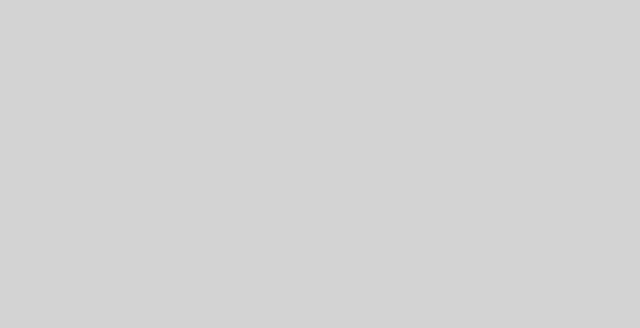
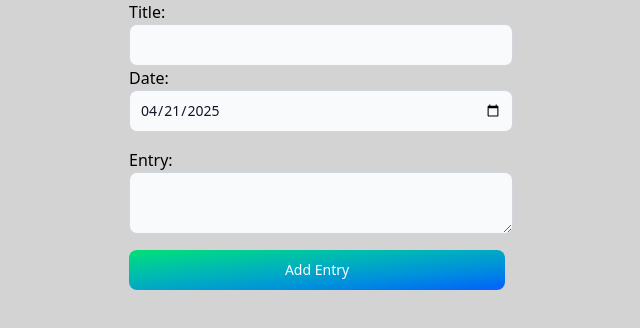
Before and after one commit to JSmith-042/bridge-diary, a React (Vite) app in the folder frontend/: page / in a window 1280 px wide. Shown: the top 328 px of the page, without its empty margins (319-959 px from the left). Built offline with nearby package versions, Linux system fonts and the light colour scheme.

Commit message:
build out diary entry input form

```diff
--- a/frontend/src/components/DiaryInputForm.tsx
+++ b/frontend/src/components/DiaryInputForm.tsx
@@ -1,8 +1,34 @@
 const DiaryInputForm = () => {
     return (
-        <div>
+        <form className="max-w-sm mx-auto grid gap-4 mx:gap-6">
+            <div className={"mx:grid-cols-6"}>
+                <label role={"contentinfo"} aria-label={"titleLabel"}>Title:
+                    <input type={"text"}
+                           className={"bg-gray-50 border border-gray-300 text-gray-900 text-sm rounded-lg focus:ring-blue-500 focus:border-blue-500 block w-full p-2.5 dark:bg-gray-700 dark:border-gray-600 dark:placeholder-gray-400 dark:text-white dark:focus:ring-blue-500 dark:focus:border-blue-500"}/>
+                </label>
+                <label role={"contentinfo"} aria-label={"dateLabel"}>Date:
+                    <input type={"date"}
+                           className={"dark:[color-scheme:dark] bg-gray-50 border border-gray-300 text-gray-900 text-sm rounded-lg focus:ring-blue-500 focus:border-blue-500 block w-full p-2.5 dark:bg-gray-700 dark:border-gray-600 dark:placeholder-gray-400 dark:text-white dark:focus:ring-blue-500 dark:focus:border-blue-500"}
+                           defaultValue={new Date().toLocaleDateString('en-CA')}
+                    />
+                </label>
+            </div>
+            <label role={"contentinfo"} aria-label={"entryLabel"}>Entry:
+                <textarea
+                    className="block p-2.5 w-full text-sm text-gray-900 bg-gray-50
+                          rounded-lg border border-gray-300 focus:ring-blue-500 focus:border-blue-500
+                          dark:bg-gray-700 dark:border-gray-600 dark:placeholder-gray-400 dark:text-white
+                          dark:focus:ring-blue-500 dark:focus:border-blue-500"
+                    // style={{resize:"none", height:"auto", sc}}
+                ></textarea>
+            </label>
 
-        </div>
+            <button type="submit"
+                    className="text-white bg-gradient-to-br from-green-400 to-blue-600 hover:bg-gradient-to-bl focus:ring-4 focus:outline-none focus:ring-green-200 dark:focus:ring-green-800 font-medium rounded-lg text-sm px-5 py-2.5 text-center me-2 mb-2"
+
+            >Add Entry
+            </button>
+        </form>
     );
 };
 
```
Also changed, not shown: 1 other file (tests, documents, lock files or other folders).
